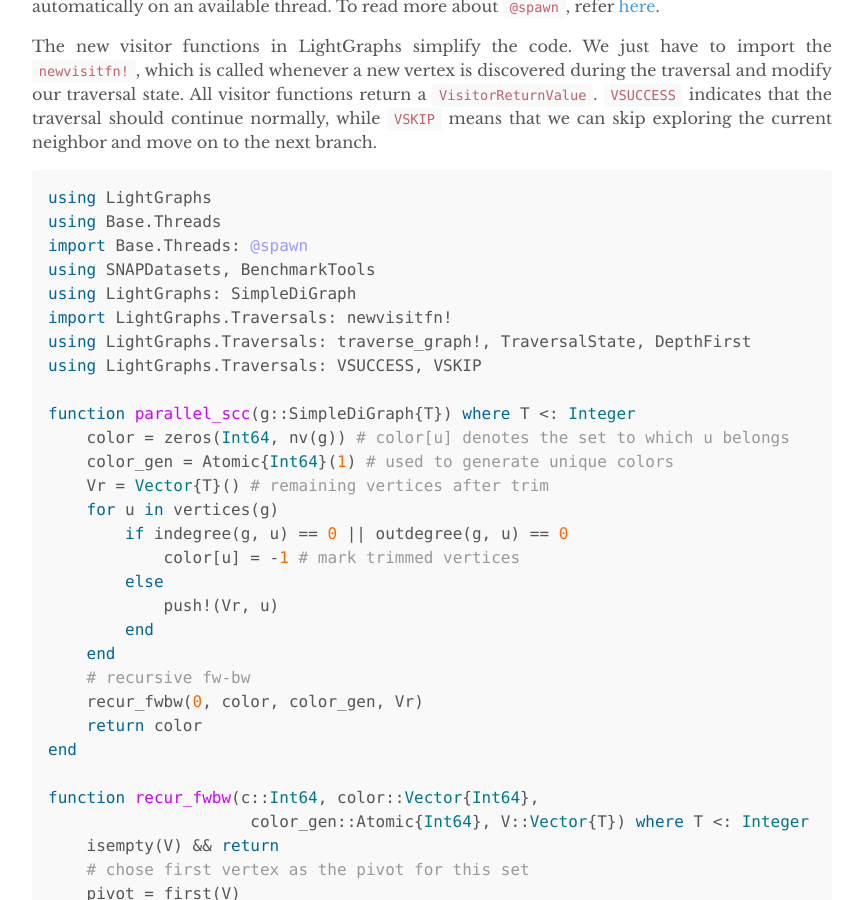
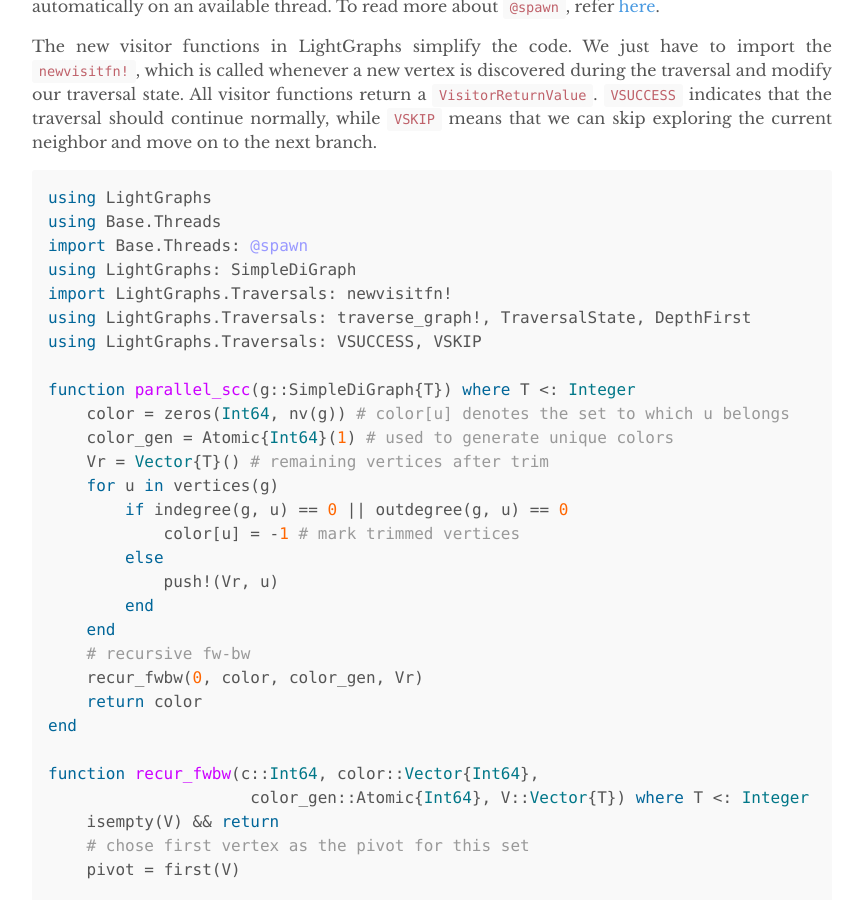
Before and after one commit to abhinavmehndiratta/abhinavmehndiratta.github.io, a Jekyll site: the page built from _posts/2020-06-11-parallel-scc.md, in a window 1280 px wide and 900 px high, scrolled down 2138 px. Shown: the whole window, without its empty margins (208-1071 px from the left). Built offline with Jekyll 4.4.1, drawn with Linux system fonts in a browser that asks for light colours; formulas are drawn with MathJax 3.

Commit message:
Update 2020-06-11-parallel-scc.md

```diff
--- a/_posts/2020-06-11-parallel-scc.md
+++ b/_posts/2020-06-11-parallel-scc.md
@@ -38,7 +38,6 @@ The new visitor functions in LightGraphs simplify the code. We just have to impo
 using LightGraphs
 using Base.Threads
 import Base.Threads: @spawn
-using SNAPDatasets, BenchmarkTools
 using LightGraphs: SimpleDiGraph
 import LightGraphs.Traversals: newvisitfn!
 using LightGraphs.Traversals: traverse_graph!, TraversalState, DepthFirst
```
